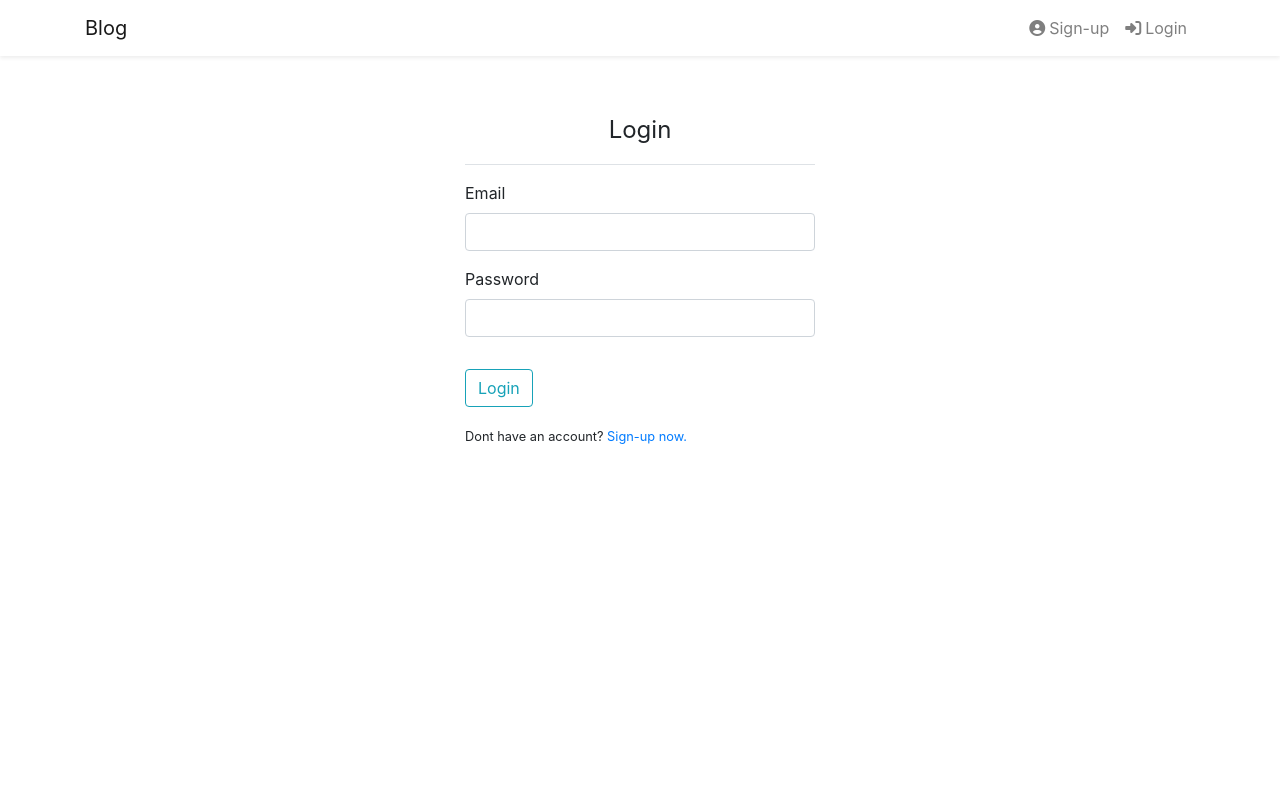
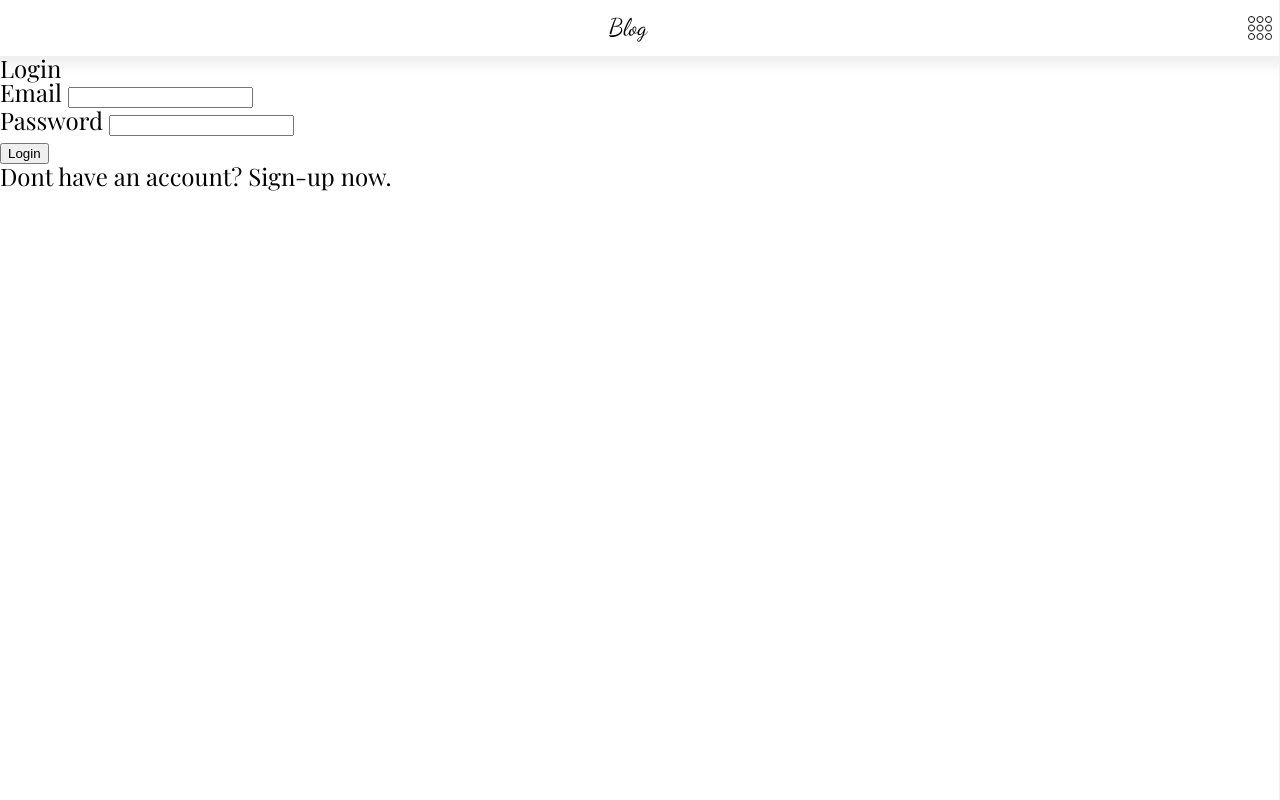
Before and after one commit to Code-Institute-Submissions/blog-1, a Flask app: page /login in a window 1280 px wide. Run offline with Flask 2, Linux system fonts and the light colour scheme; some libraries are stand-ins or nearby versions.

Commit message:
Updated navigation design.

```diff
--- /dev/null
+++ b/blog/static/scripts/main.js
@@ -0,0 +1,13 @@
+let navMenuButton = document.getElementById("navMenuButton");
+let navCloseButton = document.getElementById("navCloseButton");
+let navContainer = document.getElementById("navContainer");
+
+navMenuButton.addEventListener("click", () =>{
+    navContainer.style.width = "50%";
+    navContainer.style.opacity = "1";
+});
+
+navCloseButton.addEventListener("click", () =>{
+    navContainer.style.width = "0";
+    navContainer.style.opacity = "0"
+});
--- a/blog/static/styles/main.css
+++ b/blog/static/styles/main.css
@@ -1,7 +1,18 @@
-.login-form {
-    margin-top: 5vh;
+body {
+    font-family: 'Playfair Display', serif!important;
+    font-size: 1.5rem!important;
 }
 
-.register-form {
-    margin-top: 5vh;
+.padding {
+    padding: .5rem;
 }
+
+.margin {
+    margin: .5rem;
+}
+
+.shadow {
+    -webkit-box-shadow: 0px 0px 10px 10px rgba(240,240,240,1);
+    -moz-box-shadow: 0px 0px 10px 10px rgba(240,240,240,1);
+    box-shadow: 0px 0px 10px 10px rgba(240,240,240,1);
+}
--- /dev/null
+++ b/blog/static/styles/nav.css
@@ -0,0 +1,54 @@
+.navbar {
+    display: flex;
+    align-items: center;
+    width: 100% - 1rem;
+    justify-content: space-between;
+    background-color: #fff;
+}
+
+.navbar-void {
+}
+
+.navbar-logo {
+    font-family: 'Dancing Script', cursive!important;
+}
+
+.nav-btn {
+    width: 1.5rem;
+    height: 1.5rem;
+    cursor: pointer;
+}
+
+.nav-container {
+    display: flex;
+    justify-content: center;
+    align-items: center;
+    position: absolute;
+    top: 0;
+    right: 0;
+    width: 0;
+    height: 100vh;
+    background-color: #fff;
+    z-index: 1;
+    border-left: 1px solid #f0f0f0;
+    overflow: hidden;
+    transition: 1s;
+}
+
+.nav {
+    display: flex;
+    flex-direction: column;
+}
+
+.nav-item {
+    text-align: center;
+}
+
+.nav-close {
+    position: absolute;
+    top: .5rem;
+    right: .5rem;
+    width: 1.5rem;
+    height: 1.5rem;
+    cursor: pointer;
+}
--- /dev/null
+++ b/blog/static/styles/reset.css
@@ -0,0 +1,52 @@
+/* http://meyerweb.com/eric/tools/css/reset/
+   v2.0 | 20110126
+   License: none (public domain)
+*/
+
+html, body, div, span, applet, object, iframe,
+h1, h2, h3, h4, h5, h6, p, blockquote, pre,
+a, abbr, acronym, address, big, cite, code,
+del, dfn, em, img, ins, kbd, q, s, samp,
+small, strike, strong, sub, sup, tt, var,
+b, u, i, center,
+dl, dt, dd, ol, ul, li,
+fieldset, form, label, legend,
+table, caption, tbody, tfoot, thead, tr, th, td,
+article, aside, canvas, details, embed,
+figure, figcaption, footer, header, hgroup,
+menu, nav, output, ruby, section, summary,
+time, mark, audio, video {
+	margin: 0;
+	padding: 0;
+	border: 0;
+	font-size: 20px;
+	font: inherit;
+    vertical-align: baseline;
+    color: black;
+}
+/* HTML5 display-role reset for older browsers */
+article, aside, details, figcaption, figure,
+footer, header, hgroup, menu, nav, section {
+	display: block;
+}
+body {
+    line-height: 1;
+}
+ol, ul {
+	list-style: none;
+}
+blockquote, q {
+	quotes: none;
+}
+blockquote:before, blockquote:after,
+q:before, q:after {
+	content: '';
+	content: none;
+}
+table {
+	border-collapse: collapse;
+	border-spacing: 0;
+}
+a {
+    text-decoration: none;
+}
--- a/blog/templates/layout.html
+++ b/blog/templates/layout.html
@@ -6,11 +6,15 @@
   <meta charset="utf-8">
   <meta name="viewport" content="width=device-width, initial-scale=1, shrink-to-fit=no">
 
-  <!-- Bootstrap CSS -->
-  <link rel="stylesheet" href="https://stackpath.bootstrapcdn.com/bootstrap/4.5.0/css/bootstrap.min.css"
-    integrity="sha384-9aIt2nRpC12Uk9gS9baDl411NQApFmC26EwAOH8WgZl5MYYxFfc+NcPb1dKGj7Sk" crossorigin="anonymous">
+  <!-- Fonts -->
+  <link href="https://fonts.googleapis.com/css2?family=Dancing+Script:wght@400;700&display=swap" rel="stylesheet">
+  <link href="https://fonts.googleapis.com/css2?family=Playfair+Display:wght@400;700&display=swap" rel="stylesheet">
 
+  <!-- Custom CSS -->
+  <link rel="stylesheet" href="{{ url_for('static', filename='styles/reset.css') }}" type="text/css">
   <link rel="stylesheet" href="{{ url_for('static', filename='styles/main.css') }}" type="text/css">
+  <link rel="stylesheet" href="{{ url_for('static', filename='styles/nav.css') }}" type="text/css">
+
   {% if title %}
   <title>Blog - {{ title }}</title>
   {% else %}
@@ -19,36 +23,28 @@
 </head>
 
 <body>
-  <!-- Header/Navigation -->
-  <nav class="navbar navbar-expand-sm navbar-light shadow-sm bg-white">
-    <div class="container">
-      <a href="{{ url_for('main.home') }}" class="navbar-brand mx-auto">Blog</a>
-      <div class="collapse navbar-collapse">
-        <ul class="navbar-nav ml-auto">
-          <!-- Show links according to user authentication. -->
-          {% if current_user.is_authenticated %}
-          <li class="nav-item">
-            <a class="nav-link" href="{{ url_for('users.account') }}">
-              Account
-            </a>
-          </li>
-          <li class="nav-item my-auto">
-            <a class="nav-link" href="{{ url_for('users.logout') }}">
-              <i class="fas fa-sign-in-alt mr-1"></i>Logout</a>
-          </li>
-          {% else %}
-          <li class="nav-item">
-            <a class="nav-link" href="{{ url_for('users.register') }}">
-              <i class="fas fa-user-circle mr-1"></i>Sign-up</a></li>
-          <li class="nav-item">
-            <a class="nav-link" href="{{ url_for('users.login') }}">
-              <i class="fas fa-sign-in-alt mr-1"></i>Login</a>
-          </li>
-          {% endif %}
-        </ul>
-      </div>
-    </div>
+
+  <!-- Naviagtion -->
+  <nav class="navbar shadow padding">
+    <div class="navbar-void"></div>
+    <a href="{{ url_for('main.home') }}" class="navbar-logo padding">Blog</a>
+    <img id="navMenuButton" class="nav-btn" src="{{ url_for('static', filename='icons/menu.png') }}" alt="Menu button.">
   </nav>
+
+  <!-- Menu -->
+  <div id="navContainer" class="nav-container">
+    <img id="navCloseButton" class="nav-close" src="{{ url_for('static', filename='icons/close.png') }}"
+      alt="Close button.">
+    <ul class="nav padding">
+      {% if current_user.is_authenticated %}
+      <li class="nav-item padding margin"><a href="{{ url_for('users.account') }}">Account</a></li>
+      <li class="nav-item padding margin"><a href="{{ url_for('users.logout') }}">Logout</a></li>
+      {% else %}
+      <li class="nav-item padding margin"><a href="{{ url_for('users.register') }}">Sign-up</a></li>
+      <li class="nav-item padding margin"><a href="{{ url_for('users.login') }}">Login</a></li>
+      {% endif %}
+    </ul>
+  </div>
 
   <!-- Main Content -->
   <main>
@@ -71,20 +67,8 @@
     {% endblock content %}
   </main>
 
-
-  <!-- Optional JavaScript -->
-  <!-- jQuery first, then Popper.js, then Bootstrap JS -->
-  <script src="https://code.jquery.com/jquery-3.5.1.slim.min.js"
-    integrity="sha384-DfXdz2htPH0lsSSs5nCTpuj/zy4C+OGpamoFVy38MVBnE+IbbVYUew+OrCXaRkfj"
-    crossorigin="anonymous"></script>
-  <script src="https://cdn.jsdelivr.net/npm/popper.js@1.16.0/dist/umd/popper.min.js"
-    integrity="sha384-Q6E9RHvbIyZFJoft+2mJbHaEWldlvI9IOYy5n3zV9zzTtmI3UksdQRVvoxMfooAo"
-    crossorigin="anonymous"></script>
-  <script src="https://stackpath.bootstrapcdn.com/bootstrap/4.5.0/js/bootstrap.min.js"
-    integrity="sha384-OgVRvuATP1z7JjHLkuOU7Xw704+h835Lr+6QL9UvYjZE3Ipu6Tp75j7Bh/kR0JKI"
-    crossorigin="anonymous"></script>
-  <!-- FontAwesome -->
-  <script src="https://kit.fontawesome.com/0d94540b0f.js" crossorigin="anonymous"></script>
+  <!-- Custom Scripts -->
+  <script src="{{ url_for('static', filename='scripts/main.js') }}"></script>
 </body>
 
 </html>
```
Also changed, not shown: blog/static/icons/close.png (added), blog/static/icons/menu.png (added).
